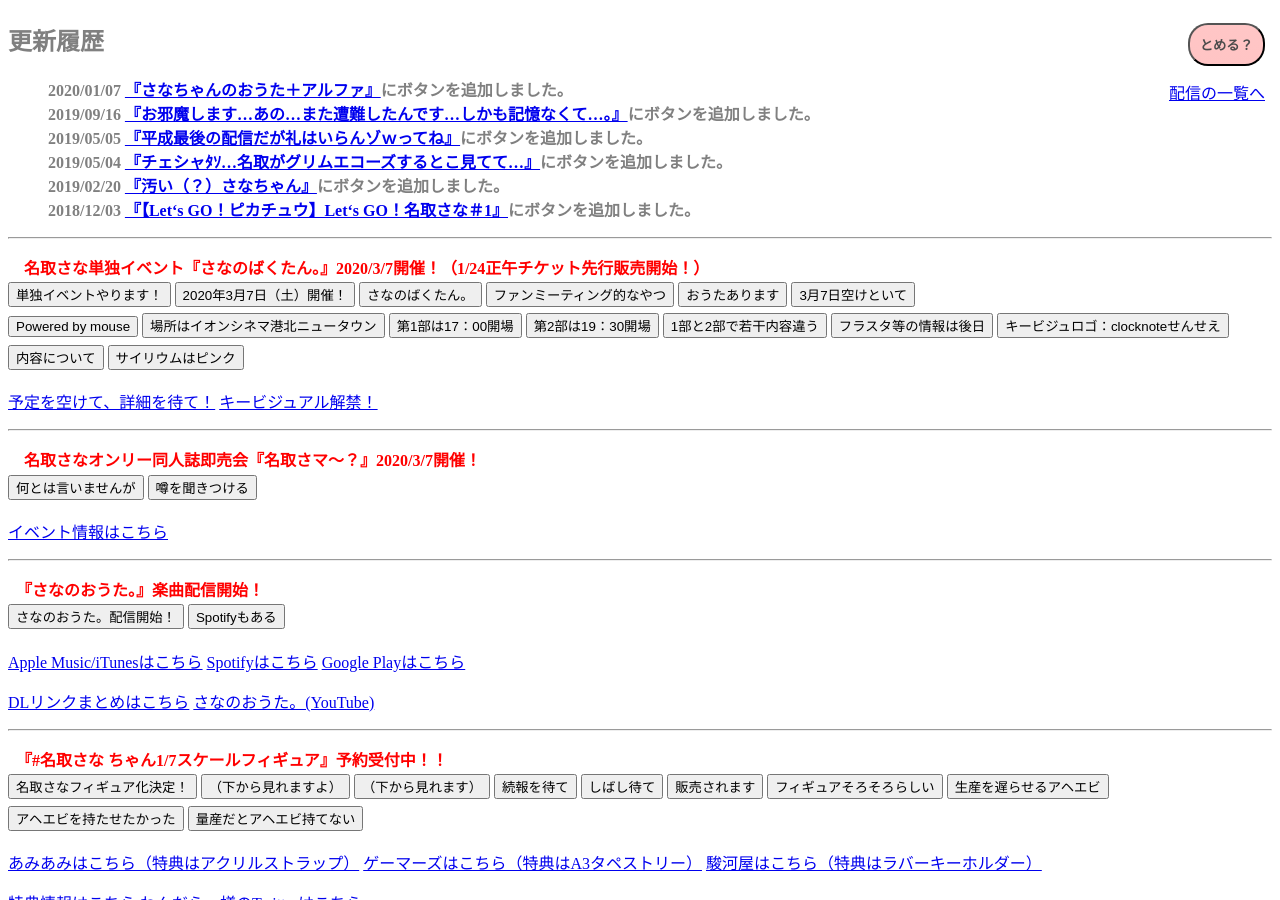
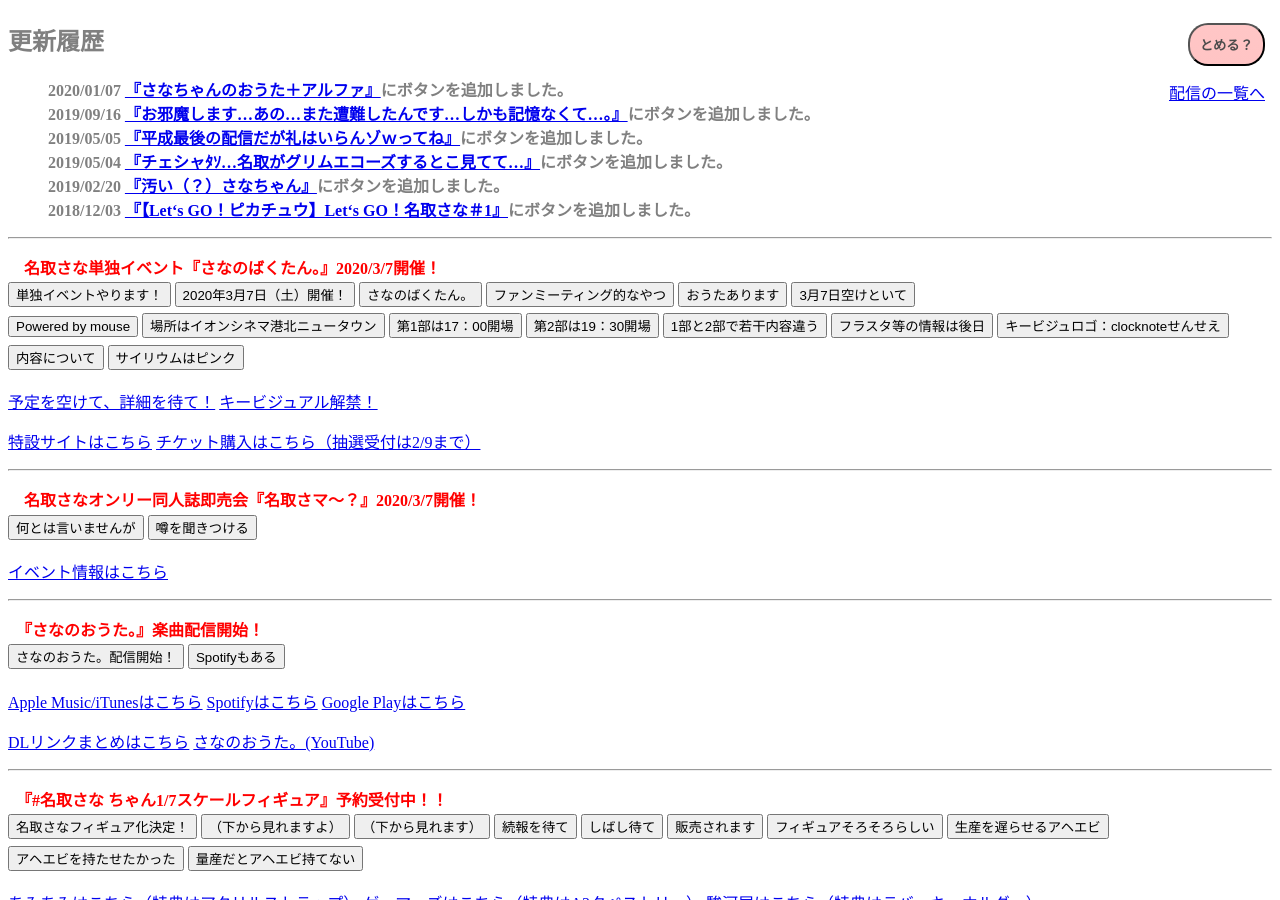
Before and after one commit to sanabutton/sanabutton.github.io, a Jekyll site: the page built from index.html, in a window 1280 px wide and 900 px high, scrolled down 646 px. Built offline with Jekyll 4.4.1, drawn with Linux system fonts in a browser that asks for light colours; comment, search, counter and statistics services are not loaded.

Commit message:
ばくたん。のチケット情報等を追加

```diff
--- a/index.html
+++ b/index.html
@@ -40,7 +40,7 @@ layout: home
 {% include update-log.html %}
 
 <hr style="margin: 1em 0 ;">
-　<span class="important-notify"><b>名取さな単独イベント『さなのばくたん。』2020/3/7開催！（1/24正午チケット先行販売開始！）</b></span>
+　<span class="important-notify"><b>名取さな単独イベント『さなのばくたん。』2020/3/7開催！</b></span>
 <br>
 <button type="button" class="sounds" data-file="性の6時間は名取と子作りしようよっ！2019/単独イベントやります！">単独イベントやります！</button>
 <button type="button" class="sounds" data-file="性の6時間は名取と子作りしようよっ！2019/2020年3月7日（土）開催！">2020年3月7日（土）開催！</button>
@@ -62,6 +62,10 @@ layout: home
 <p>
   <a href="https://twitter.com/sana_natori/status/1209508781068967936">予定を空けて、詳細を待て！</a>
   <a href="https://twitter.com/sana_natori/status/1218506342949765121">キービジュアル解禁！</a>
+</p>
+<p>
+  <a href="https://bakutan.natorisana.com/">特設サイトはこちら</a>
+  <a href="https://l-tike.com/st1/0307sn/">チケット購入はこちら（抽選受付は2/9まで）</a>
 </p>
 
 <hr style="margin: 1em 0 ;">
```
